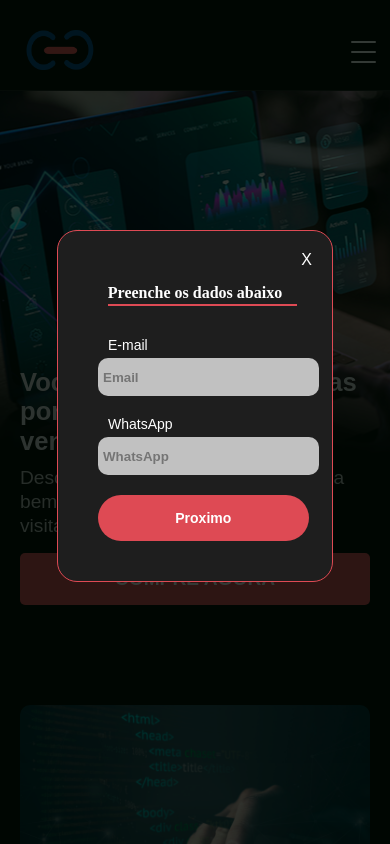
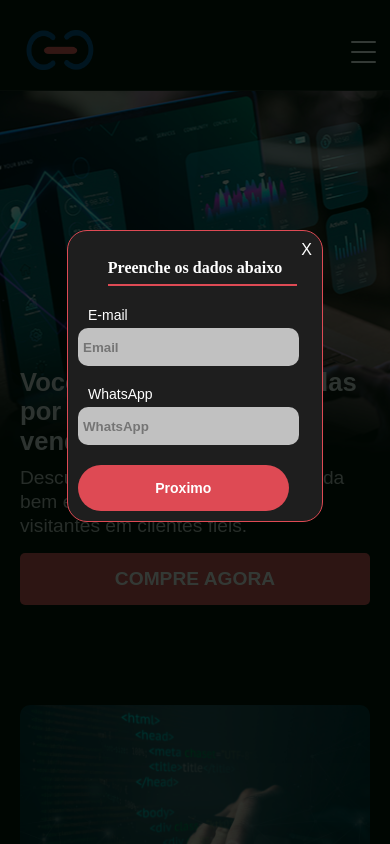
Before and after one commit to Bruno1794/landvenda, a Next.js app: page / in a window 390 px wide. Both pictures are taken after a click on the link "COMPRE AGORA". Shown: the top 844 px of the page. Built offline with nearby package versions, Linux system fonts and the light colour scheme.

Commit message:
Merge remote-tracking branch 'origin/main'
# Conflicts:
#	.idea/workspace.xml
#	src/app/inicio/Inicio.module.css
#	src/app/preco/preco.module.css

```diff
--- a/src/componets/modal.module.css
+++ b/src/componets/modal.module.css
@@ -129,16 +129,42 @@
     }
 
 }
-@media (max-width: 450px) {
+@media (max-width: 470px) {
+    .modal {
+        padding: 10px;
+    }
     .tituloModal:before {
-        top: 35px;
+        top: 25px;
         width: 189px;
 
     }
     .modal h1 {
 
         font-size: 1rem;
-        padding: 15px;
+        padding: 0 20px 30px 20px;
 
     }
+    .form {
+        padding: 0;
+    }
 }
+
+@media (max-width: 375px) {
+    .modal {
+        padding: 10px;
+    }
+    .tituloModal:before {
+        top: 15px;
+        width: 170px;
+
+    }
+    .modal h1 {
+
+        font-size: 0.875rem;
+        padding: 0 20px 20px 20px;
+
+    }
+    .form {
+        padding: 0;
+    }
+}
```
